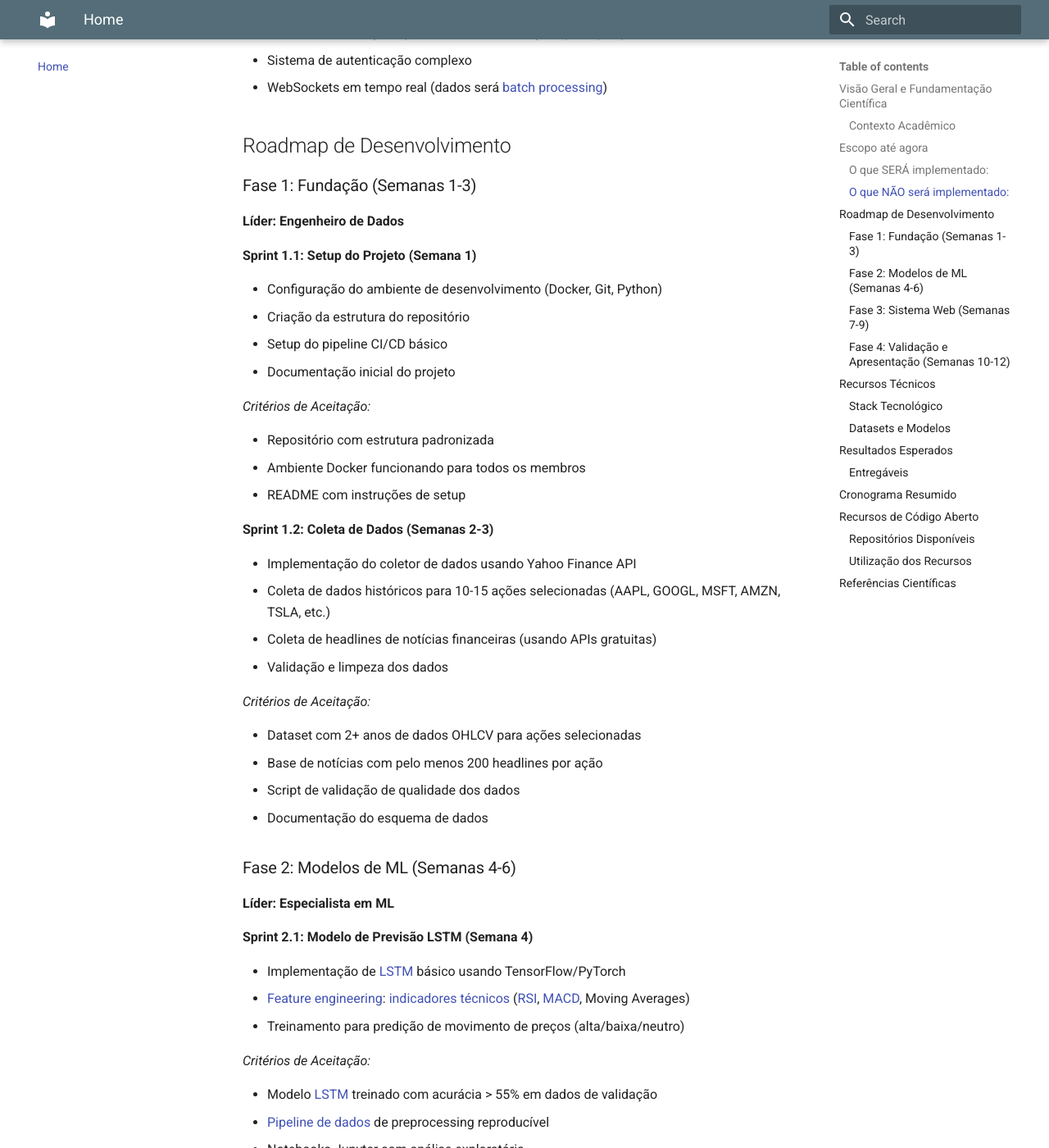
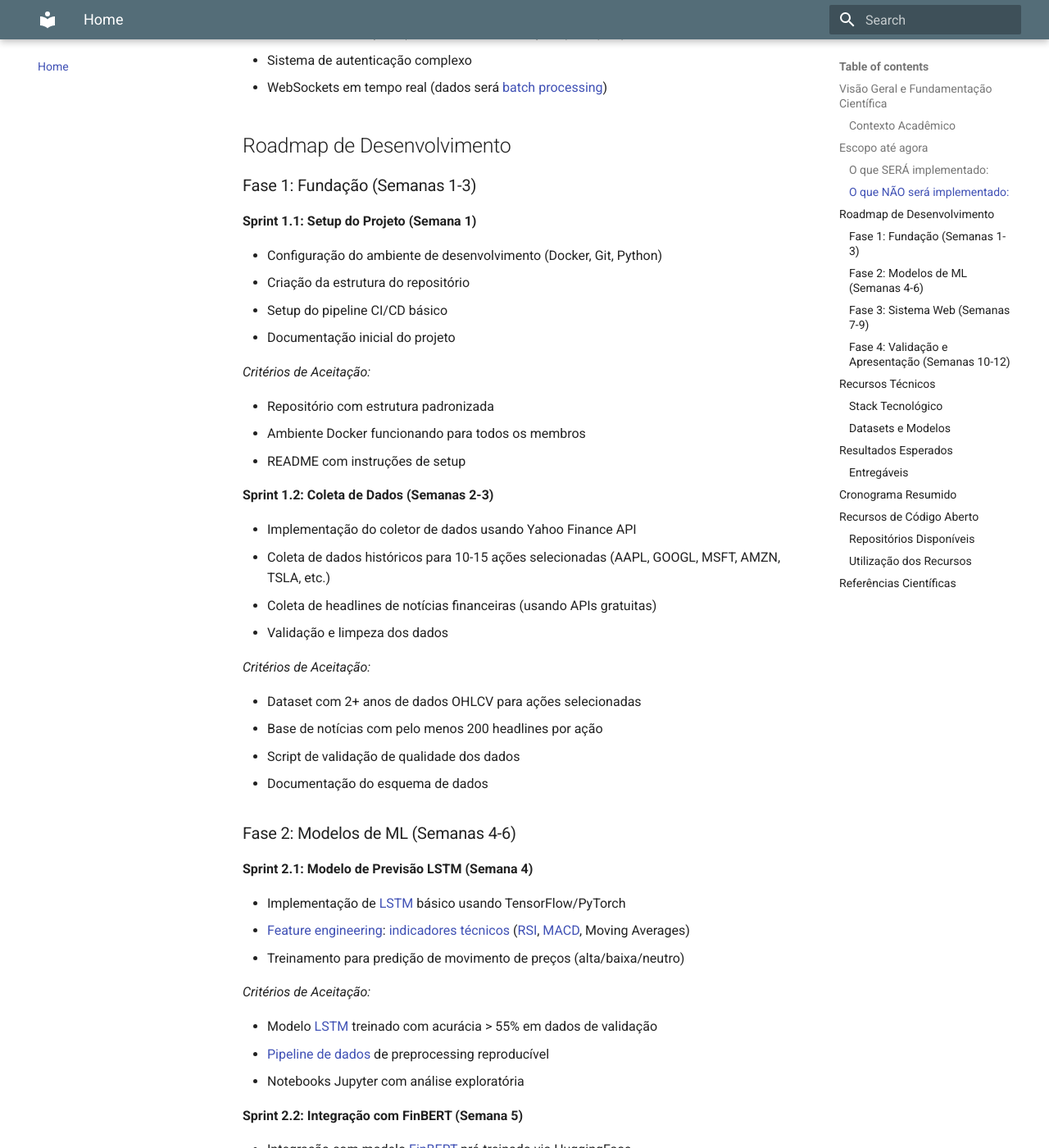
Before and after one commit to thmasq/investment-platform-docs, an MkDocs documentation site: the page built from docs/index.md, in a window 1280 px wide and 1400 px high, scrolled down 1077 px. Shown: the whole window at 82% size. Built offline with MkDocs 1.6.1 and Material for MkDocs 9.7.7, drawn with Linux system fonts in a browser that asks for light colours; some of the changed text lies outside the part shown.

Commit message:
remove informações sobre lider

```diff
--- a/docs/index.md
+++ b/docs/index.md
@@ -33,8 +33,6 @@ Este projeto implementa conceitos de [**Deep Reinforcement Learning (DRL)**](glo
 
 ### Fase 1: Fundação (Semanas 1-3)
 
-**Líder: Engenheiro de Dados**
-
 **Sprint 1.1: Setup do Projeto (Semana 1)**
 
 - Configuração do ambiente de desenvolvimento (Docker, Git, Python)
@@ -63,8 +61,6 @@ _Critérios de Aceitação:_
 - Documentação do esquema de dados
 
 ### Fase 2: Modelos de ML (Semanas 4-6)
-
-**Líder: Especialista em ML**
 
 **Sprint 2.1: Modelo de Previsão LSTM (Semana 4)**
 
@@ -104,8 +100,6 @@ _Critérios de Aceitação:_
 
 ### Fase 3: Sistema Web (Semanas 7-9)
 
-**Líder: Desenvolvedor Full-Stack**
-
 **Sprint 3.1: API Backend (Semana 7)**
 
 - [API REST](glossario.md#a) usando [FastAPI](glossario.md#f)
@@ -137,8 +131,6 @@ _Critérios de Aceitação:_
 - Documentação final
 
 ### Fase 4: Validação e Apresentação (Semanas 10-12)
-
-**Líder: Equipe Completa**
 
 **Sprint 4.1: Experimentos e Validação (Semana 10)**
 
```
